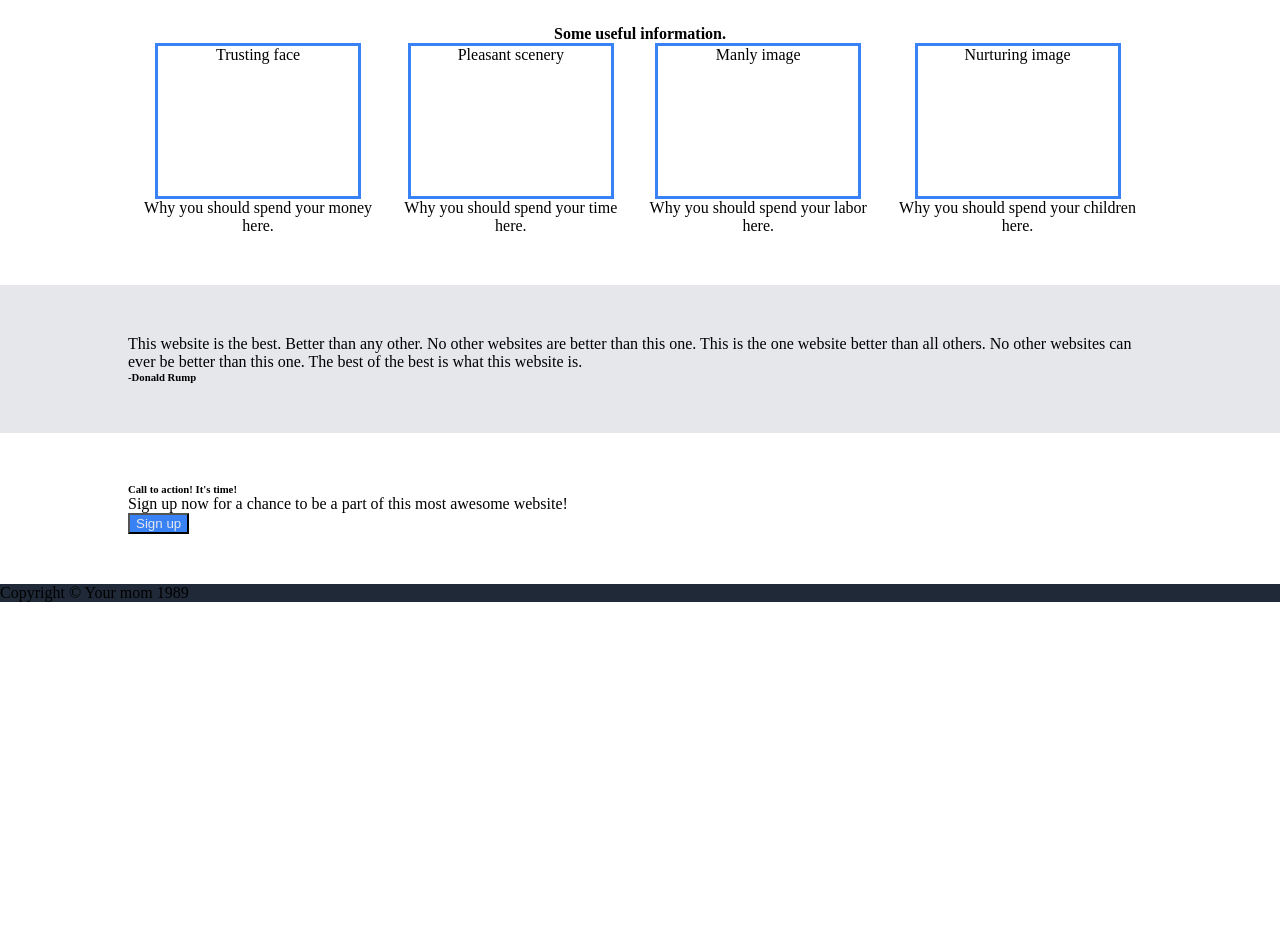
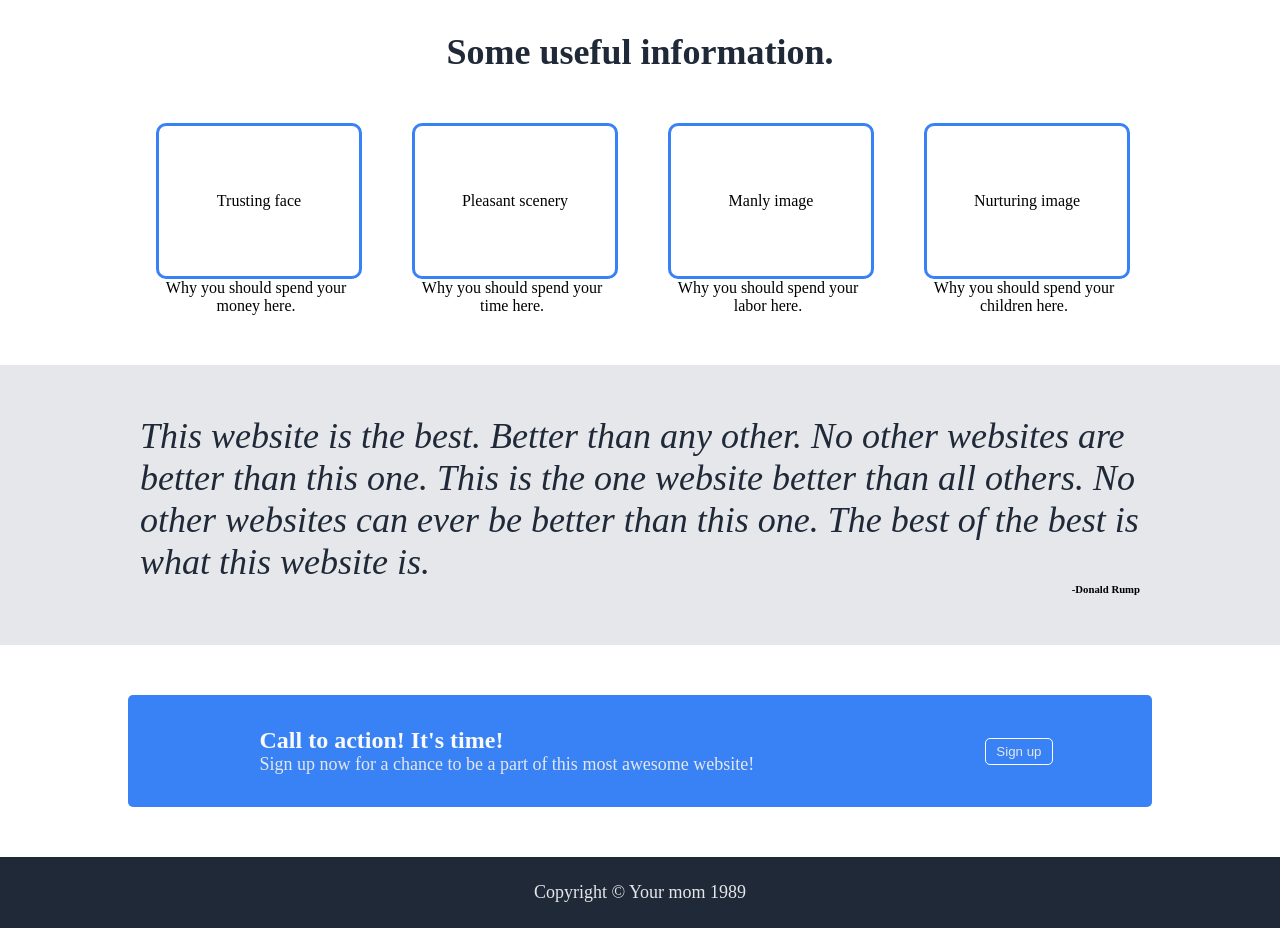
Before and after one commit to zante00/git_landingpage, a plain HTML site: page index.html in a window 1280 px wide. Shown: the part 340-1268 px from the top of the page. Before the commit the page ends 942 px from the top, so only its background shows below. Drawn offline with Linux system fonts and the light colour scheme.

Commit message:
finished index.html and style.css

```diff
--- a/index.html
+++ b/index.html
@@ -58,18 +58,20 @@
 
     <div class="quote-box">
         <div class="quote-sect">
-            <div>This website is the best. Better than any other. No other websites are better than this one. This is the one website better than all others. No other websites can ever be better than this one. The best of the best is what this website is.</div>
+            <div class="quote">This website is the best. Better than any other. No other websites are better than this one. This is the one website better than all others. No other websites can ever be better than this one. The best of the best is what this website is.</div>
             <h6 class="quotee">-Donald Rump</div>
         </div>
     </div>
 
     <div class="bottom-box">
-        <div class="bottom">
-            <div class="bottom-box">
-                <h6>Call to action! It's time!</h6>
+        <div class="bottom-sect">
+
+            <div class="bottom">
+                <h6 class="bottom-head">Call to action! It's time!</h6>
                 <div>Sign up now for a chance to be a part of this most awesome website!</div>
-                <button class="bottom-signup">Sign up</button>
             </div>
+            <button class="bottom-signup">Sign up</button>
+
         </div>
     </div>
 
--- a/style.css
+++ b/style.css
@@ -13,6 +13,9 @@ h3,h4,h6 {
 button {
     background: #3882f6;
     color: #e5e7eb;
+    border-radius: 5px;
+    border: solid white 1px;
+    padding: 5px 10px;
 }
 
 ul {
@@ -58,12 +61,16 @@ a {
     margin: 0 10%;
 }
 
-.top,.info-sect,.quote-sect,.bottom {
+.top,.info-sect,.quote-sect,.bottom-sect {
     margin: 50px 10%;
 }
 
 .footer {
     margin-top: auto;
+    text-align: center;
+    padding: 25px;
+    font-size: 18px;
+    color: #e5e7eb;
 }
 
 .header {
@@ -94,30 +101,71 @@ a {
     margin-top: 5px;
 }
 
-.info-pics-whole {
-    display: flex;
-    justify-content: center;
+.info-sect {
     text-align: center;
 }
 
-.info-head {
+.info-pics-whole {
     display: flex;
-    justify-content: center;
-    align-items: center;
-    margin: auto;
+    justify-content: space-around;
 }
 
-.pics-w-info {
-    display: flex;
-    justify-content: center;
-    align-items: center;
-    flex: 0 0 auto;
+.info-head {
+    margin: 50px 0;
+    font-size: 36px;
+    font-weight: extra-bold;
+    color: #1f2937;
+}
+
+.pic-w-info {
     width: 200px;
+    margin: 0 20px;
 }
 
 .info-img {
     border: solid #3882f6;
+    border-radius: 10px;
     width: 200px;
     height: 150px;
-    justify-self: center;
+    display: flex;
+    justify-content: center;
+    align-items: center;
 }
+
+.quote-sect {
+    width: 1000px;
+    margin: 50px auto;
+    flex: 1;
+}
+
+.quote {
+    font-size: 36px;
+    font-weight: 100;
+    font-style: italic;
+    color: #1f2937;
+}
+
+.quotee {
+    text-align: right;
+}
+
+.bottom-sect {
+    display: flex;
+    justify-content: space-around;
+    align-items: center;
+    background: #3882f6;
+    border-radius: 5px;
+}
+
+.bottom {
+    display: flex;
+    flex-flow: column wrap;
+    margin: 32px;
+    font-size: 18px;
+    color: #e5e7eb;
+}
+
+.bottom-head {
+    font-size: 24px;
+    color: #f9faf8;
+}
```
